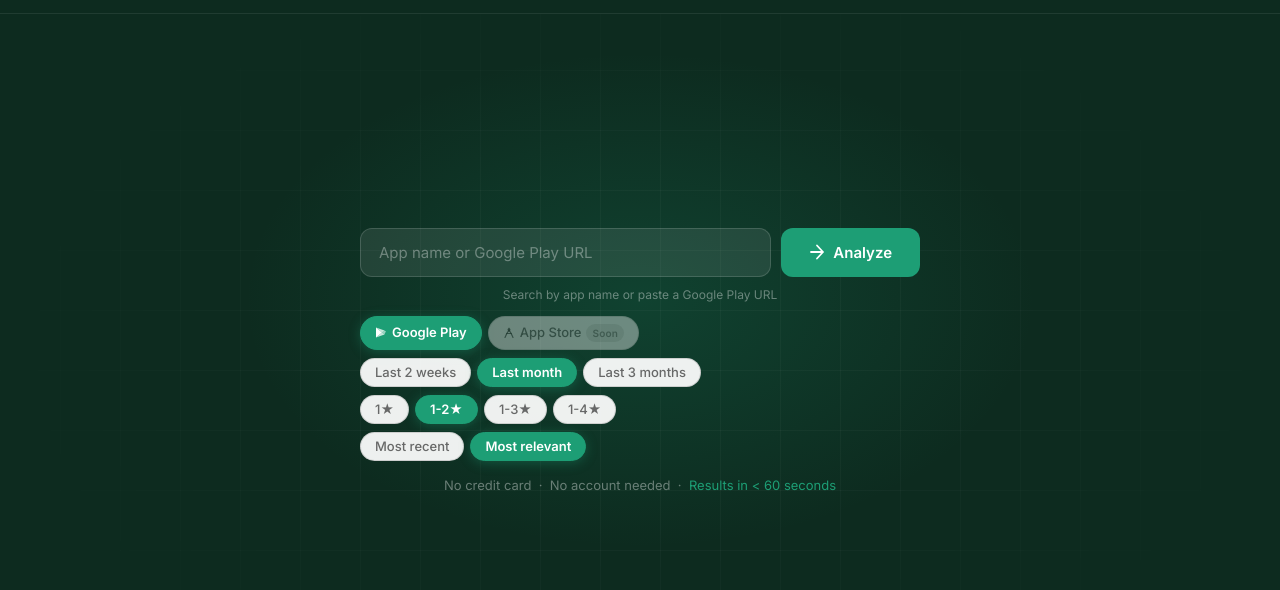
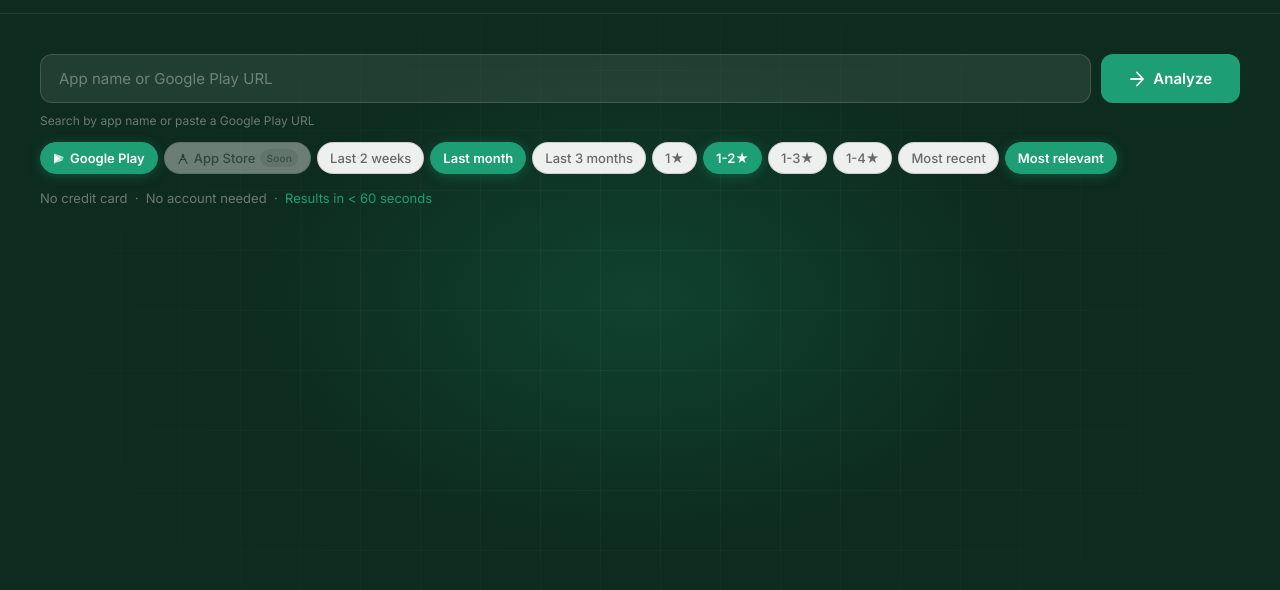
Before and after one commit to jenniferbarradas/rayzoai-app, a website: page analyze.html in a window 1280 px wide. Shown: the part 50-640 px from the top of the page. Drawn offline with Linux system fonts and the light colour scheme.

Commit message:
fix: analyze page layout left-aligned dashboard style

```diff
--- a/analyze.html
+++ b/analyze.html
@@ -109,11 +109,8 @@
   /* ─── MAIN ─── */
   .main {
     min-height: 100vh;
-    display: flex;
-    flex-direction: column;
-    align-items: center;
-    justify-content: center;
-    padding: 100px 40px 80px;
+    display: block;
+    padding: 104px 40px 80px;
     position: relative;
     overflow: hidden;
   }
@@ -153,14 +150,13 @@
   .analyze-form {
     display: flex;
     gap: 10px;
-    max-width: 560px;
-    margin: 0 auto 10px;
+    margin: 0 0 10px;
     position: relative;
     z-index: 1;
   }
 
   .analyze-input {
-    flex: 1;
+    flex: 7;
     min-width: 0;
     padding: 14px 18px;
     background: rgba(255,255,255,0.09);
@@ -187,6 +183,7 @@
     align-items: center;
     gap: 8px;
     padding: 14px 28px;
+    flex-shrink: 0;
     background: var(--accent);
     color: white;
     text-decoration: none;
@@ -220,7 +217,7 @@
     display: flex;
     align-items: center;
     gap: 8px;
-    justify-content: center;
+    justify-content: flex-start;
     margin-top: 10px;
     font-size: 13px;
     color: rgba(255,255,255,0.45);
@@ -244,19 +241,16 @@
   .search-hint {
     font-size: 12px;
     color: rgba(255,255,255,0.38);
-    text-align: center;
+    text-align: left;
     position: relative;
     z-index: 1;
     margin-bottom: 14px;
-    max-width: 560px;
-    margin-left: auto;
-    margin-right: auto;
   }
 
   .cta-fine {
     font-size: 13px;
     color: rgba(255,255,255,0.38);
-    text-align: center;
+    text-align: left;
     position: relative;
     z-index: 1;
     margin-top: 12px;
@@ -266,26 +260,23 @@
 
   /* ─── FILTER PILLS ─── */
   .filter-pills-wrap {
-    max-width: 560px;
-    margin: 0 auto 16px;
+    margin: 0 0 16px;
     position: relative;
     z-index: 1;
     display: flex;
-    flex-direction: column;
-    gap: 8px;
+    flex-wrap: wrap;
+    gap: 6px;
   }
 
   .filter-pills-row {
-    display: flex;
-    gap: 6px;
-    flex-wrap: wrap;
+    display: contents;
   }
 
   .filter-pill {
     display: inline-flex;
     align-items: center;
     gap: 5px;
-    padding: 7px 14px;
+    padding: 6px 12px;
     border-radius: 100px;
     font-size: 13px;
     font-weight: 500;
@@ -333,7 +324,7 @@
 
   /* ─── RESULTS ─── */
   #results-section {
-    padding: 52px 40px 0;
+    margin-top: 24px;
     width: 100%;
   }
 
@@ -614,7 +605,7 @@
   /* ─── RESPONSIVE ─── */
   @media (max-width: 768px) {
     nav { padding: 0 20px; }
-    .main { padding: 90px 20px 60px; }
+    .main { padding: 104px 20px 60px; }
   }
 
   @media (max-width: 680px) {
@@ -624,7 +615,6 @@
   @media (max-width: 600px) {
     .analyze-form { flex-direction: column; }
     .results-wrap { padding: 24px 20px; border-radius: 16px; }
-    #results-section { padding-top: 40px; }
     .result-tab { padding: 6px 12px; font-size: 12px; }
     .priority-bar-label { width: 108px; font-size: 12px; }
     .priority-bar-pct { width: 30px; font-size: 12px; }
```
